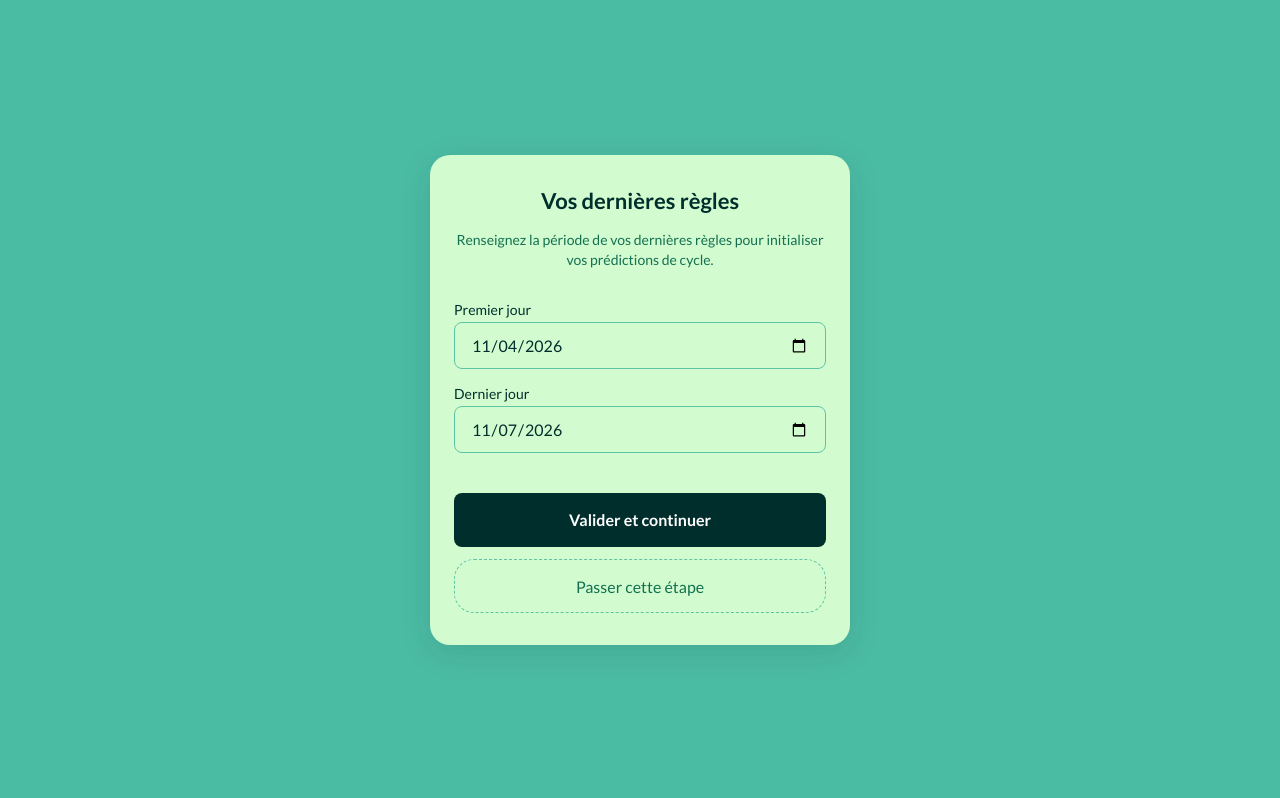
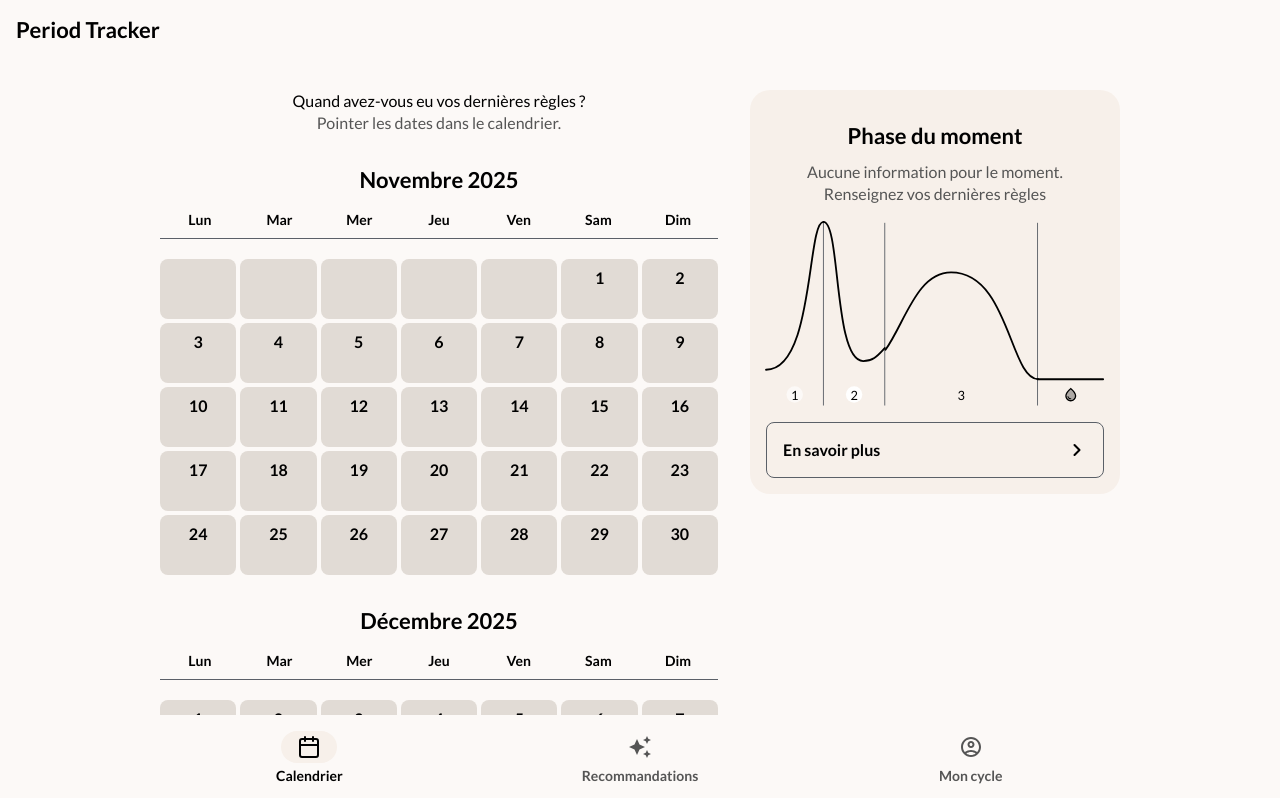
Before and after one commit to LaurianeBCH/period-tracker, a React (Vite) app: page / in a window 1280 px wide. Shown: the top 798 px of the page. Built offline with nearby package versions, Linux system fonts and the light colour scheme; no server answers.

Commit message:
feat(calendar): replace onboarding with Neutral mode and empty-state prompts

```diff
--- a/src/App.tsx
+++ b/src/App.tsx
@@ -24,7 +24,6 @@ import {
   computeCycleMetrics
 } from './utils/cycleEngine';
 import { getPhaseInsight } from './data/phaseInsights';
-import { OnboardingWizard } from './components/OnboardingWizard/OnboardingWizard';
 import { NavigationHeader, TabBar, TabId } from './components/organisms';
 import { HomeMonthlyCalendar } from './components/Calendar/HomeMonthlyCalendar';
 import { YearCalendarView } from './components/Calendar/YearCalendarView';
@@ -114,11 +113,15 @@ export default function App() {
   const todayStatus = getDayStatus(todayISO, settings, periodDates);
   const todayInsight = getPhaseInsight(todayStatus.phase);
 
-  // Synchronize V3 Multi-Mode Design Tokens with current phase (or restore on tab switch)
+  // Synchronize V3 Multi-Mode Design Tokens with current phase (or 'neutre' when periodDates is empty)
   useEffect(() => {
-    if (!settings.isOnboarded) return;
+    if (activeTab === 'calendar' || activeTab === 'cycle') {
+      if (periodDates.length === 0) {
+        document.documentElement.setAttribute('data-theme', 'neutre');
+        document.body.style.backgroundColor = 'var(--background-level-1)';
+        return;
+      }
 
-    if (activeTab === 'calendar' || activeTab === 'cycle') {
       const phaseKey = todayInsight.phaseKey;
       const themeMode =
         phaseKey === 'Phase1-Follicular'
@@ -132,18 +135,7 @@ export default function App() {
       document.documentElement.setAttribute('data-theme', themeMode);
       document.body.style.backgroundColor = 'var(--background-level-1)';
     }
-  }, [settings.isOnboarded, todayInsight.phaseKey, activeTab]);
-
-  const handleOnboardingComplete = (
-    newSettings: UserSettings,
-    initialDates: string[] = []
-  ) => {
-    if (initialDates && initialDates.length > 0) {
-      savePeriodDates(initialDates);
-      setPeriodDates([...initialDates]);
-    }
-    setSettings(newSettings);
-  };
+  }, [periodDates.length, todayInsight.phaseKey, activeTab]);
 
   /**
    * Direct calendar click:
@@ -173,14 +165,6 @@ export default function App() {
     return { error: null };
   };
 
-  if (!settings.isOnboarded) {
-    return (
-      <OnboardingWizard
-        onComplete={handleOnboardingComplete}
-      />
-    );
-  }
-
   const isYearView = currentView === 'full_calendar';
 
   return (
@@ -189,7 +173,7 @@ export default function App() {
         isYearView ? styles.yearViewWrapper : ''
       }`}
     >
-      <PhaseIntroOverlay phase={todayInsight.phaseKey} />
+      {periodDates.length > 0 && <PhaseIntroOverlay phase={todayInsight.phaseKey} />}
 
       {/* V3 Navigation Header */}
       <NavigationHeader title="Period Tracker" />
--- a/src/components/Calendar/Calendar.module.css
+++ b/src/components/Calendar/Calendar.module.css
@@ -644,3 +644,33 @@
     display: none !important;
   }
 }
+
+/* --- Mode Neutre (Première connexion sans règles enregistrées — Figma 4347:9297 & 4347:9168) --- */
+.emptyCalendarPrompt {
+  width: 100%;
+  text-align: center;
+  margin: 0;
+  font-family: var(--font-family);
+  font-size: var(--typo-body-default-size);
+  font-weight: var(--typo-body-default-weight);
+  line-height: var(--typo-body-default-line-height);
+}
+
+.emptyPromptQuestion {
+  color: var(--text-dark-primary);
+}
+
+.emptyPromptHint {
+  color: var(--text-dark-secondary);
+}
+
+.insightsEmptySubtitle {
+  width: 100%;
+  text-align: center;
+  margin: 0;
+  font-family: var(--font-family);
+  font-size: var(--typo-body-default-size);
+  font-weight: var(--typo-body-default-weight);
+  line-height: var(--typo-body-default-line-height);
+  color: var(--text-dark-secondary);
+}
--- a/src/components/Calendar/HomeMonthlyCalendar.tsx
+++ b/src/components/Calendar/HomeMonthlyCalendar.tsx
@@ -207,6 +207,18 @@ export const HomeMonthlyCalendar: FC<HomeMonthlyCalendarProps> = ({
 
   return (
     <div className={styles.calendarCard}>
+      {effectiveDates.length === 0 && (
+        <p className={styles.emptyCalendarPrompt}>
+          <span className={styles.emptyPromptQuestion}>
+            Quand avez-vous eu vos dernières règles ?
+          </span>
+          <br />
+          <span className={styles.emptyPromptHint}>
+            Pointer les dates dans le calendrier.
+          </span>
+        </p>
+      )}
+
       {/* Month Navigation Header */}
       <div className={styles.monthHeader}>
         <button
--- a/src/components/Calendar/PhaseInsightsCard.tsx
+++ b/src/components/Calendar/PhaseInsightsCard.tsx
@@ -27,6 +27,7 @@ export const PhaseInsightsCard: FC<PhaseInsightsCardProps> = ({
 
   // Status to display: selected day if active, otherwise today's status
   const activeStatus = selectedStatus || todayStatus;
+  const isNeutral = activeStatus?.phase === 'Neutral';
   const currentPhase = activeStatus?.phase || insight.phaseKey;
   const currentPhaseDay = activeStatus?.phaseDay ?? 1;
   const currentPhaseTotalDays = activeStatus?.phaseTotalDays ?? 6;
@@ -88,10 +89,16 @@ export const PhaseInsightsCard: FC<PhaseInsightsCardProps> = ({
 
   return (
     <div className={styles.insightsCard}>
-      {/* V3 Figma Header: "Ma phase du moment" + phase title */}
+      {/* V3 Figma Header: "Ma phase du moment" + phase title (or empty-state message in Neutral mode) */}
       <div className={styles.insightsHeader}>
         <h2 className={styles.insightsMainTitle}>Phase du moment</h2>
+        {isNeutral ? (
+          <p className={styles.insightsEmptySubtitle}>
+            Aucune information pour le moment. Renseignez vos dernières règles
+          </p>
+        ) : (
           <p className={styles.insightsPhaseSubtitle}>{insight.title}</p>
+        )}
       </div>
 
       {/* SVG Wave Curve Graph (Figma exact geometry: 4 segments, 3 solid separators, dynamic day marker, bottom badge row) */}
@@ -248,7 +255,8 @@ export const PhaseInsightsCard: FC<PhaseInsightsCardProps> = ({
             <WaterDropIcon size={18} color="var(--text-dark-primary)" />
           </g>
 
-          {/* Dynamic Day Marker: Jour J (Yellow glowing circle) */}
+          {/* Dynamic Day Marker: Jour J (Yellow glowing circle, hidden in Neutral mode) */}
+          {!isNeutral && (
             <g
               className={styles.dayMarkerGroup}
               filter="url(#avatarGlowFilter)"
@@ -303,6 +311,7 @@ export const PhaseInsightsCard: FC<PhaseInsightsCardProps> = ({
                 </g>
               )}
             </g>
+          )}
         </svg>
       </div>
 
--- a/src/types/cycle.ts
+++ b/src/types/cycle.ts
@@ -27,6 +27,7 @@ export type CyclePhase =
   | 'Phase3-Luteal'
   | 'Phase4-Menstrual'
   | 'Phase4-Menstrual-Unconfirmed'
+  | 'Neutral'
   | 'Default';
 
 export interface DayStatus {
```
Also changed, not shown: 1 other file (tests, documents, lock files or other folders). Lines whose indentation alone changed are shown as unchanged.
